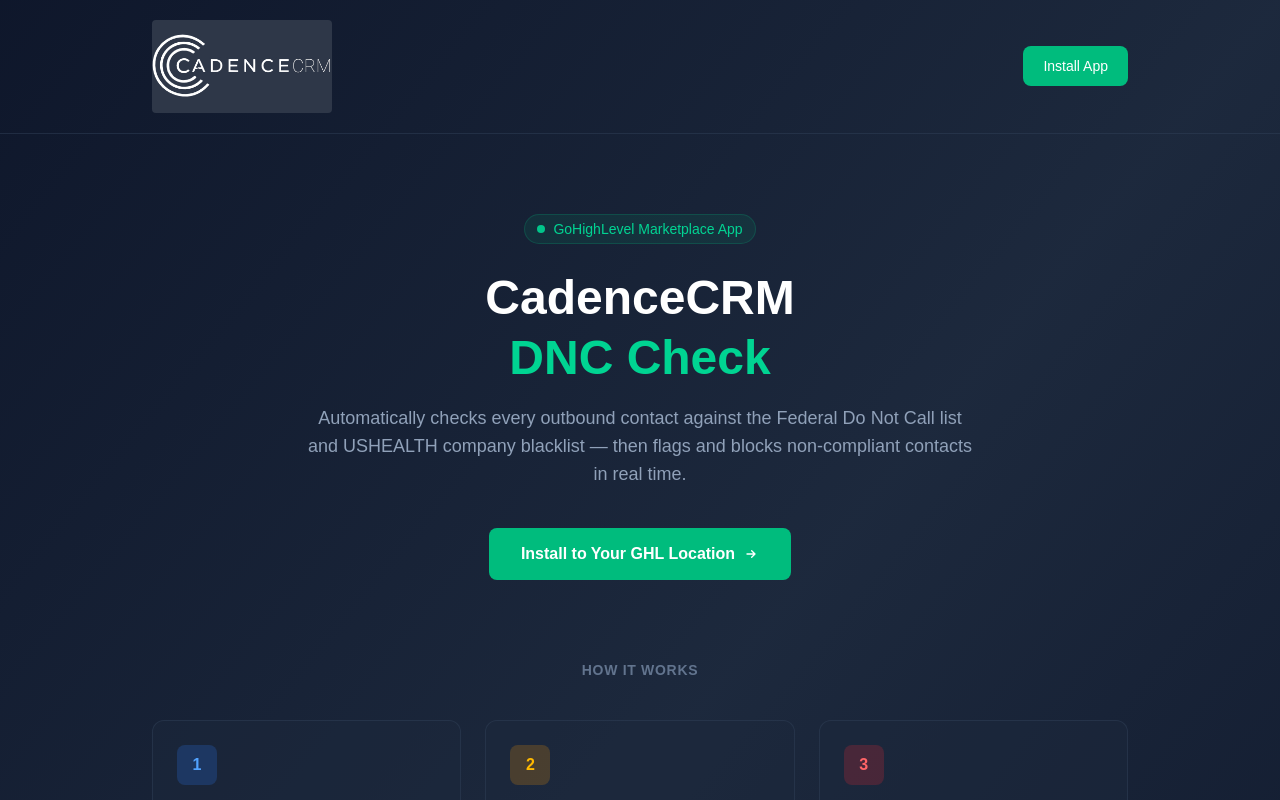
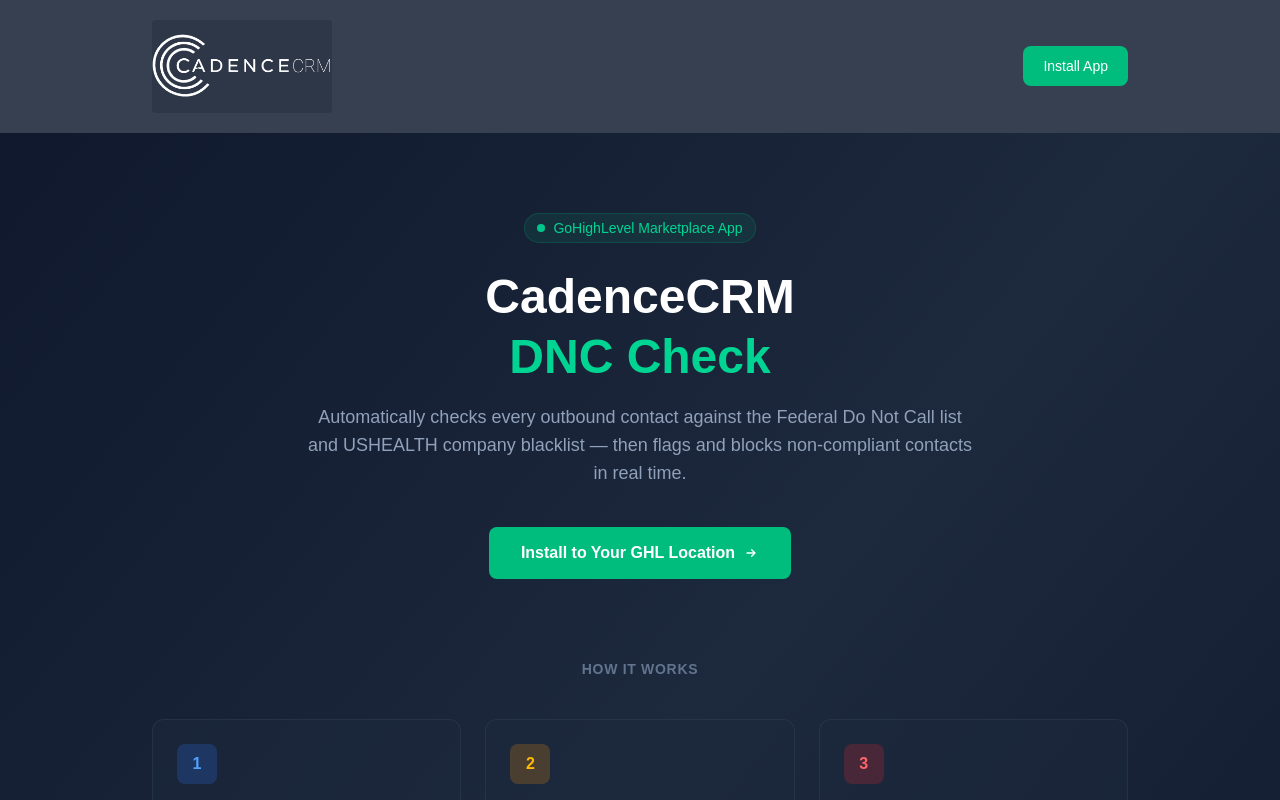
Before and after one commit to ION-Web-Services/cadence_integration, a Next.js app: page / in a window 1280 px wide. Shown: the top 800 px of the page. Built offline with nearby package versions, Linux system fonts and the light colour scheme; no server answers.

Commit message:
Match header background to logo color (#364050)

```diff
--- a/src/app/page.tsx
+++ b/src/app/page.tsx
@@ -8,7 +8,7 @@
   return (
     <div className="min-h-screen bg-gradient-to-br from-slate-900 via-slate-800 to-slate-900 text-white">
       {/* Header */}
-      <header className="border-b border-slate-700/50">
+      <header style={{ backgroundColor: '#364050' }}>
         <div className="max-w-5xl mx-auto px-6 py-5 flex justify-between items-center">
           <Image src="/cadence-logo.jpg" alt="CadenceCRM" width={180} height={45} className="rounded" />
           <Link
```
